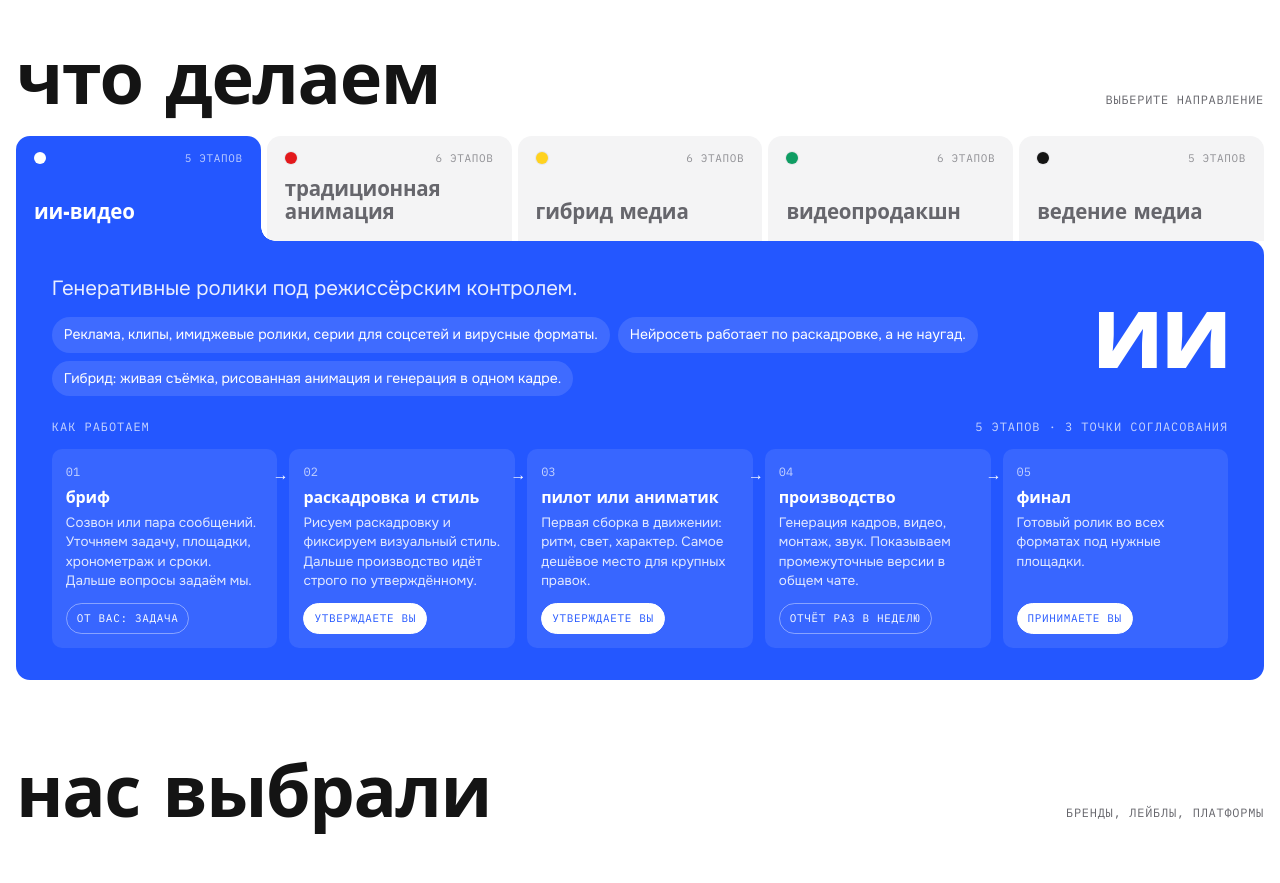
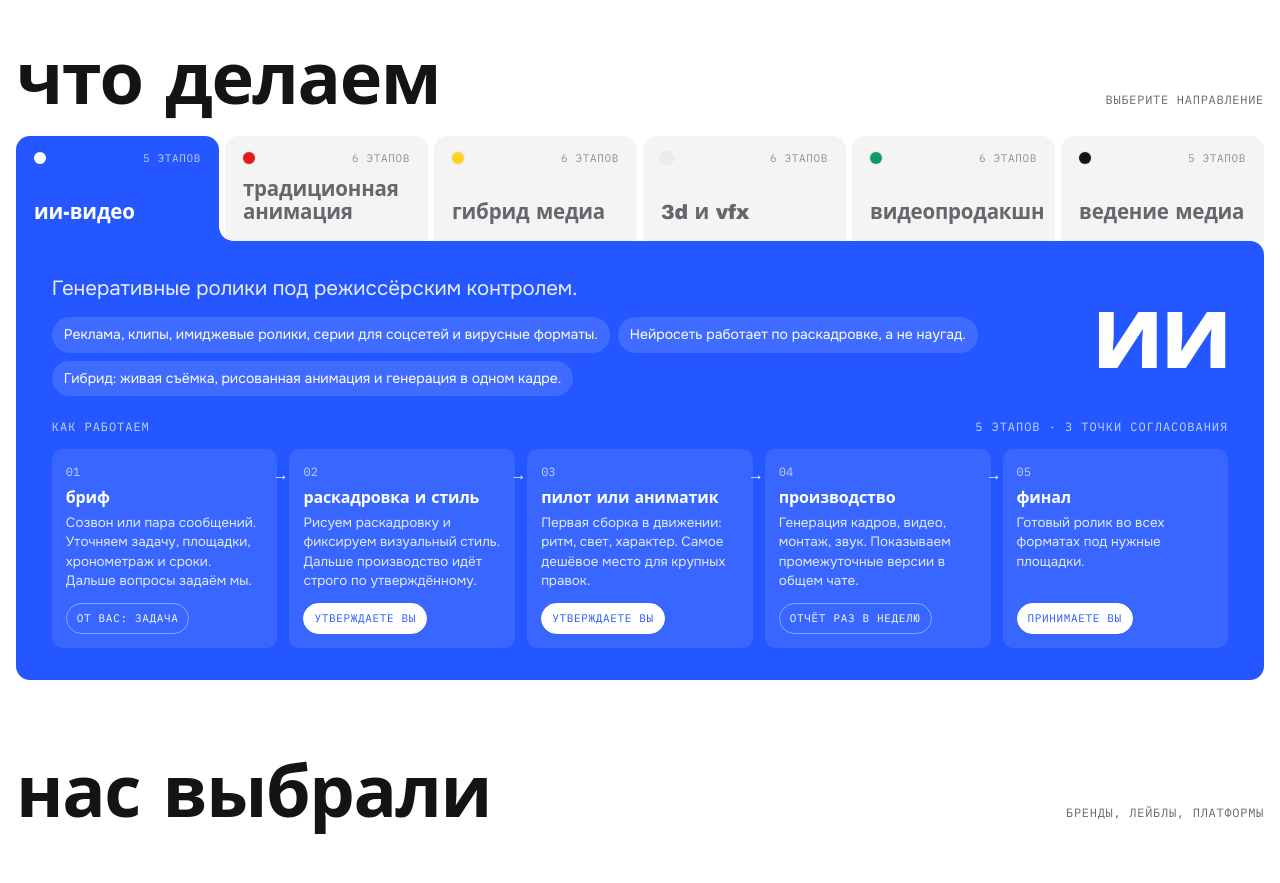
Before and after one commit to ursuizataki/kanikuly-site, a plain HTML site: page index.html in a window 1280 px wide. Shown: the part 2580-3463 px from the top of the page. Drawn offline with Linux system fonts and the light colour scheme; a web font is replaced by a local one.

Commit message:
Что делаем: направление «3d и vfx»
Co-Authored-By: Claude Opus 5.5 <noreply@anthropic.com>

```diff
--- a/index.html
+++ b/index.html
@@ -426,6 +426,8 @@ footer .wrap { display: flex; justify-content: space-between; gap: 16px; flex-wr
 }
 .mob-only { display: none; }
 @media (max-width: 600px) { .mob-only { display: inline-flex; } }
+/* six service tabs on laptop widths: smaller type so long names fit */
+@media (min-width: 861px) and (max-width: 1240px) { .tab { min-width: 0; font-size: 14px; padding: 14px 12px 16px; } }
 </style>
 
 </head>
@@ -729,6 +731,17 @@ const SERVICES = [
       ["сборка и звук", "Композ, цвет, монтаж и звук.", "утверждаете вы", true],
       ["финал", "Готовый ролик во всех форматах под нужные площадки.", "принимаете вы", true]
     ] },
+  { name: "3d и vfx", cover: "3d", bg: "var(--t-grey)", fg: "var(--ink)",
+    desc: "3D-графика и визуальные эффекты: от персонажей и продуктов до сложных сцен поверх живого видео.",
+    list: ["3D-моделирование и анимация персонажей и продуктов.", "VFX и композитинг: графика, взрывы, замена фона, клинап.", "CGI-ролики для рекламы и соцсетей."],
+    steps: [
+      ["бриф", "Задача, площадки, хронометраж и сроки.", "от вас: задача"],
+      ["концепт и превиз", "Рисуем концепт и собираем черновую 3D-раскадровку: камера, ритм, композиция.", "утверждаете вы", true],
+      ["модели и лук", "Модели, текстуры, свет и материалы. Фиксируем, как будет выглядеть картинка.", "утверждаете вы", true],
+      ["анимация и симуляции", "Анимация, частицы, жидкости, ткани. Показываем промежуточные версии.", "отчёт раз в неделю"],
+      ["рендер и композ", "Рендер, сборка с отснятым материалом, цвет и звук.", ""],
+      ["финал", "Готовый ролик во всех форматах под нужные площадки.", "принимаете вы", true]
+    ] },
   { name: "видеопродакшн", cover: "rec", bg: "var(--t-green)", fg: "#ffffff",
     desc: "Реклама, клипы, имиджевые фильмы. Полный цикл от сценария до поста.",
     list: ["Сценарий, кастинг, съёмка, пост.", "Съёмки в разных городах."],
```
